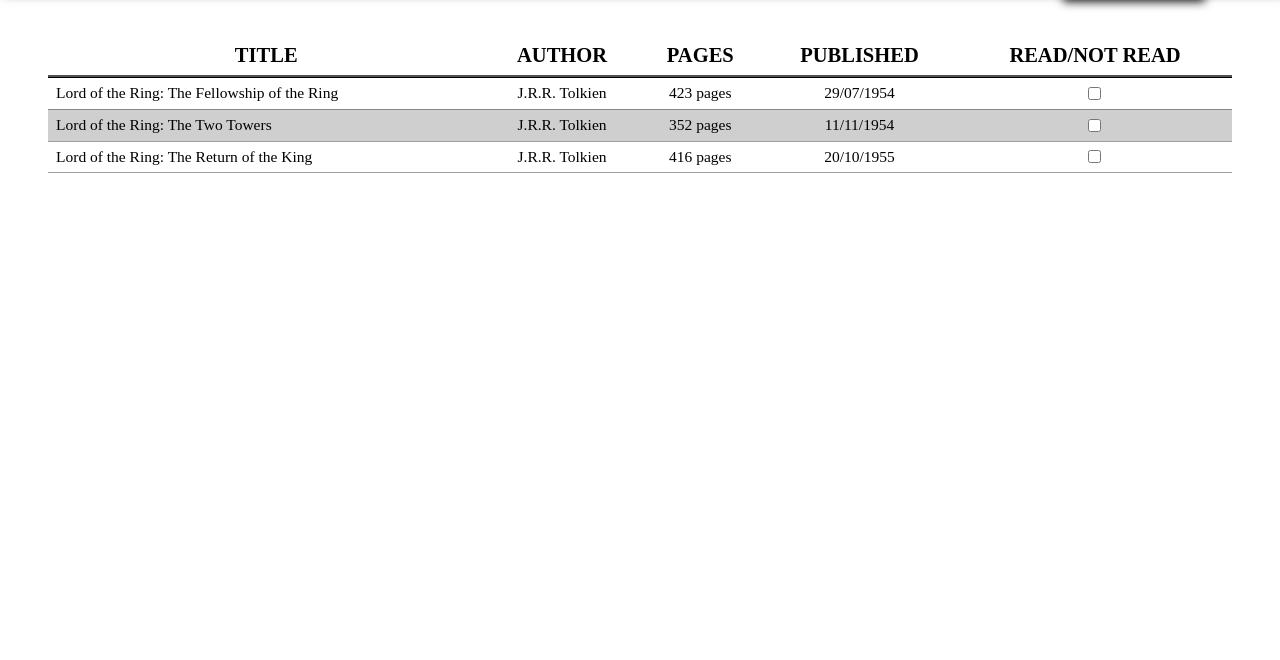
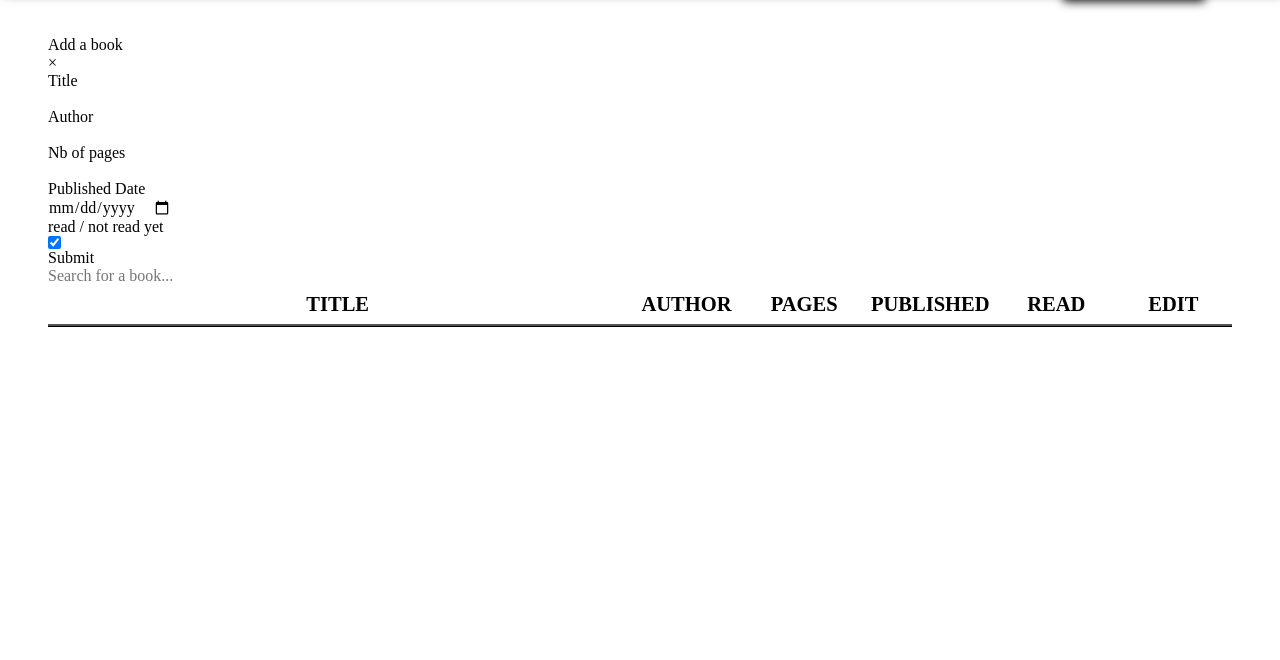
Before and after one commit to lolikana/odin-library_app, a plain HTML site: page index.html in a window 1280 px wide. Shown: the part 140-800 px from the top of the page. Drawn offline with Linux system fonts and the light colour scheme.

Commit message:
deleted dummy text

```diff
--- a/index.html
+++ b/index.html
@@ -14,46 +14,98 @@
       </div>
       <div class="header__log">
         <h2>Library Log</h2>
-        <p>Total Books: 10</p>
-        <p>Read: 2</p>
+        <p>Total Books: <span class="log__books_total"></span></p>
+        <p>Read: <span class="log__books_read"></span></p>
       </div>
     </header>
     <main>
-      <table>
+      <!-- Add a book modal and input -->
+      <div id="btn_add_book">Add a book</div>
+      <div id="my_modal" class="modal">
+        <div class="modal_content">
+          <span class="close_modal">&times;</span>
+          <form id="my_form">
+            <div class="form_actions">
+              <label for="title">Title</label>
+              <input type="text" name="title" id="title" class="input_title" required />
+            </div>
+            <div class="form_actions">
+              <label for="author">Author</label>
+              <input
+                type="text"
+                name="author"
+                id="author"
+                class="input_author"
+                required
+              />
+            </div>
+            <div class="form_actions">
+              <label for="pages">Nb of pages</label>
+              <input
+                type="number"
+                name="pages"
+                id="pages"
+                min="1"
+                class="input_pages"
+                required
+              />
+            </div>
+            <div class="form_actions">
+              <label for="published">Published Date</label>
+              <input
+                type="date"
+                name="published"
+                id="published"
+                class="input_published"
+                required
+              />
+            </div>
+            <div class="form_actions">
+              <label for="input_read"
+                >read / not read yet
+                <div class="switch">
+                  <input
+                    type="checkbox"
+                    name="input_read"
+                    id="input_read"
+                    class="input_read"
+                    checked
+                  />
+                  <span class="slider round"></span>
+                </div>
+              </label>
+            </div>
+            <input type="submit" class="submit_btn" />
+          </form>
+        </div>
+      </div>
+
+      <!-- Search input -->
+      <input
+        type="text"
+        class="search"
+        id="searchInput"
+        placeholder="Search for a book..."
+        onkeyup="searchFunction()"
+      />
+
+      <!-- Table library -->
+      <table id="table__library" class="table__library">
         <thead>
-          <tr>
-            <th scope="col">title</th>
-            <th scope="col">author</th>
-            <th scope="col">pages</th>
-            <th scope="col">published</th>
-            <th scope="col">read/not read</th>
+          <tr class="table__library_col">
+            <th style="width: 50%">title</th>
+            <th style="width: 10%">author</th>
+            <th style="width: 10%">pages</th>
+            <th style="width: 10%">published</th>
+            <th style="width: 10%">read</th>
+            <th style="width: 10%">Edit</th>
           </tr>
         </thead>
-        <tbody class="books_library">
-          <tr>
-            <td>Lord of the Ring: The Fellowship of the Ring</td>
-            <td>J.R.R. Tolkien</td>
-            <td>423 pages</td>
-            <td>29/07/1954</td>
-            <td class="read"><input type="checkbox" name="read" class="read"/></td>
-          </tr>
-          <tr>
-            <td>Lord of the Ring: The Two Towers</td>
-            <td>J.R.R. Tolkien</td>
-            <td>352 pages</td>
-            <td>11/11/1954</td>
-            <td class="read"><input type="checkbox" name="read" class="read"/></td>
-          </tr>
-          <tr>
-            <td>Lord of the Ring: The Return of the King</td>
-            <td>J.R.R. Tolkien</td>
-            <td>416 pages</td>
-            <td>20/10/1955</td>
-            <td class="read"><input type="checkbox" name="read" class="read"/></td>
-          </tr>
-        </tbody>
+
+        <tbody class="table__library_body"></tbody>
       </table>
     </main>
-    <script src="script.js"></script>
+
+    <script src="./scripts/index.js"></script>
   </body>
 </html>
```
